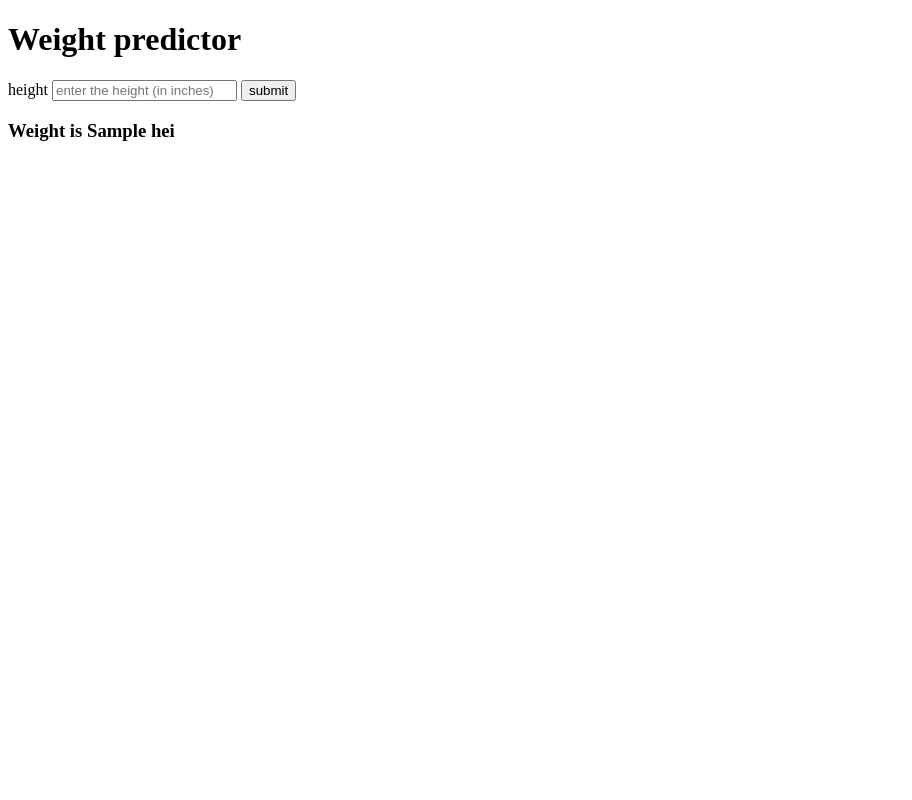
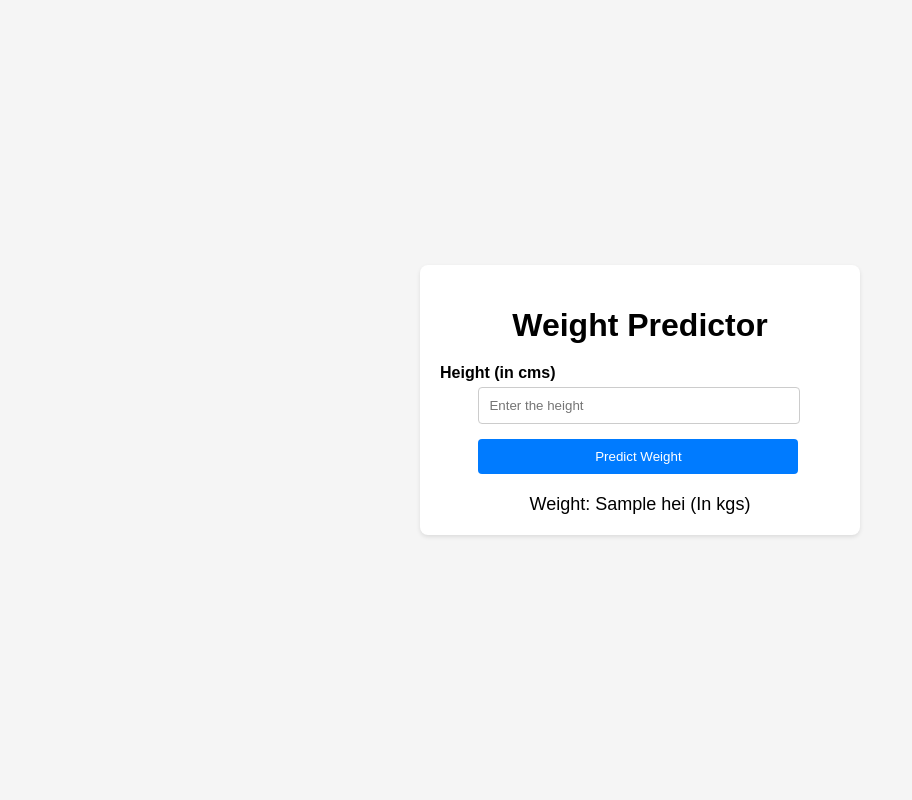
Before and after one commit to Ajju-kld/weight_predictor, a Flask app: template templates/index.html in a window 1280 px wide. Shown: the whole page, without its empty margins (0-912 px from the left). Run offline with Flask 3, Linux system fonts and the light colour scheme; the template is opened without the code that fills it: most values are stand-ins (such as "Sample title", 1, 10 or a date in 2020).

Commit message:
styled and converted into cm and kg

```diff
--- a/app.py
+++ b/app.py
@@ -6,9 +6,9 @@ app=Flask(__name__)
 @app.route('/',methods=['GET','POST'])
 def hello():
       if request.method =='POST':
-            height=request.form['height']
-            weight=ht.predict([[float(height)]])
-            print(type(weight))
+            height=ht.cm_to_inches(request.form['height'])
+            weight=ht.pounds_to_kg(ht.predict([[float(height)]]))
+
             return render_template('index.html',hei=weight)
       return render_template('index.html')
 
--- a/templates/index.html
+++ b/templates/index.html
@@ -3,18 +3,74 @@
 <head>
     <meta charset="UTF-8">
     <meta name="viewport" content="width=device-width, initial-scale=1.0">
-    <link rel="stylesheet" href="index.css">
-    <title>Document</title>
+    <style>
+        body {
+            font-family: Arial, sans-serif;
+            background-color: #f5f5f5;
+            margin: 0;
+            padding: 0;
+            display: flex;
+            flex-direction: column;
+            justify-content: center;
+            align-items: center;
+            min-height: 100vh;
+        }
+        .container {
+            background-color: #fff;
+            padding: 20px;
+            border-radius: 8px;
+            box-shadow: 0 2px 4px rgba(0, 0, 0, 0.1);
+            width: 400px;
+        }
+        .container h1 {
+            text-align: center;
+            margin-bottom: 20px;
+        }
+        .form-group {
+            margin-bottom: 15px;
+            width: 300px;
+        }
+        label {
+            display: block;
+            margin-bottom: 5px;
+            font-weight: bold;
+        }
+        input[type="number"] {
+            width: 100%;
+            padding: 10px;
+            border: 1px solid #ccc;
+            border-radius: 4px;
+            margin-left: 2.4rem;
+        }
+        .submit-btn {
+            background-color: #007bff;
+            color: #fff;
+            border: none;
+            border-radius: 4px;
+            padding: 10px 20px;
+            cursor: pointer;
+            width: 80%;
+            margin-left: 2.4rem;
+        }
+        .result {
+            text-align: center;
+            margin-top: 20px;
+            font-size: 18px;
+        }
+    </style>
+    <title>Weight Predictor</title>
 </head>
 <body>
-  <h1>Weight predictor</h1>
-  <div class="form_border">
-  <form action="/" method="post">
-
-    <label>height</label>
-<input type="number" placeholder="enter the height (in inches)" id="height" name="height">
-<button type="submit" class="submit">submit</button>
-  </form></div>
-<h3>Weight is {{hei}}</h3>
+    <div class="container">
+        <h1>Weight Predictor</h1>
+        <form action="/" method="post">
+            <div class="form-group">
+                <label for="height">Height (in cms)</label>
+                <input type="number" id="height" name="height" placeholder="Enter the height">
+            </div>
+            <button type="submit" class="submit-btn">Predict Weight</button>
+        </form>
+        <div class="result">Weight: {{hei}} (In kgs)</div>
+    </div>
 </body>
 </html>
```
Also changed, not shown: htow.py (+8 -0 lines), templates/lbs.html (deleted, +0 -11 lines).
